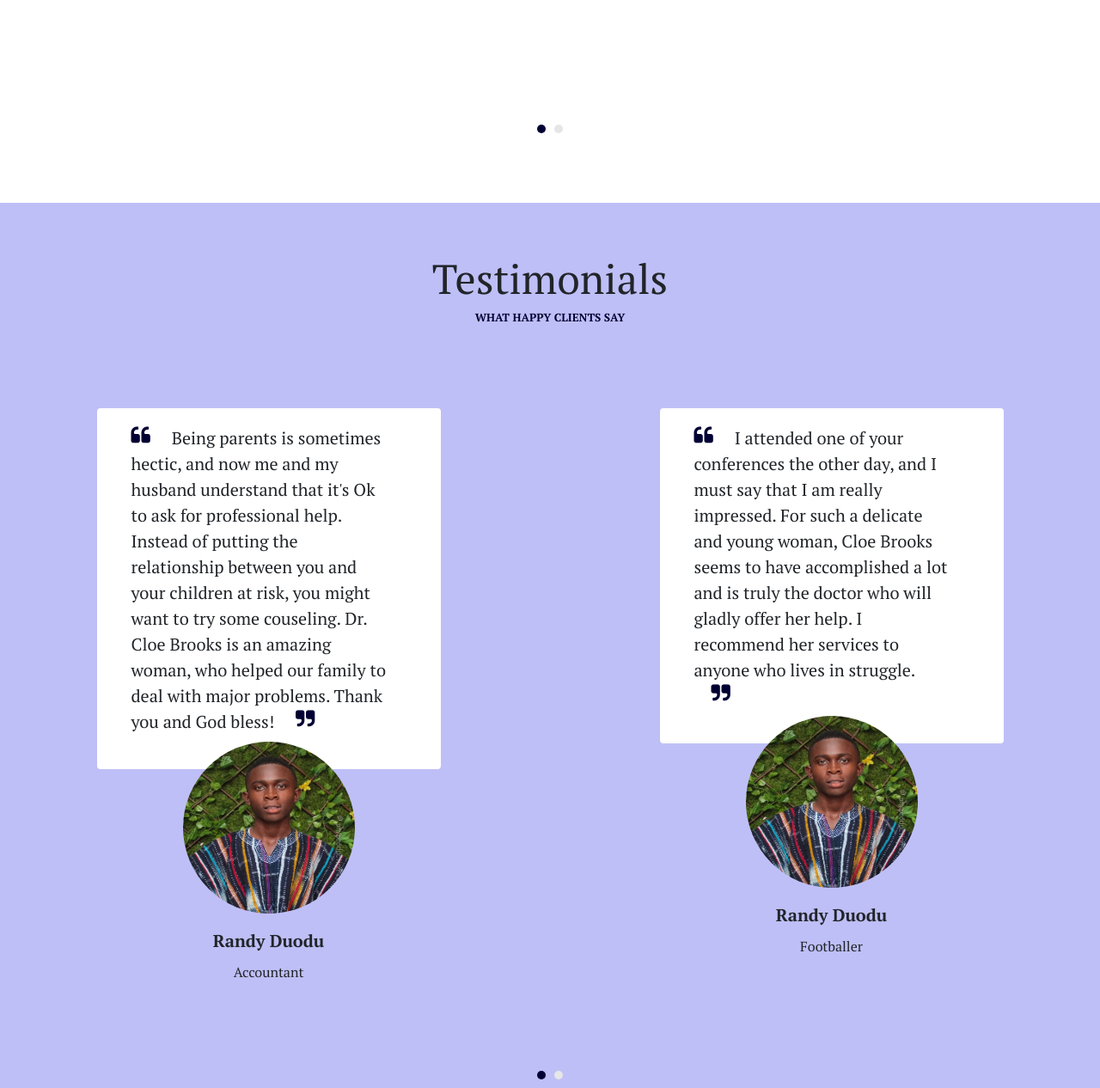
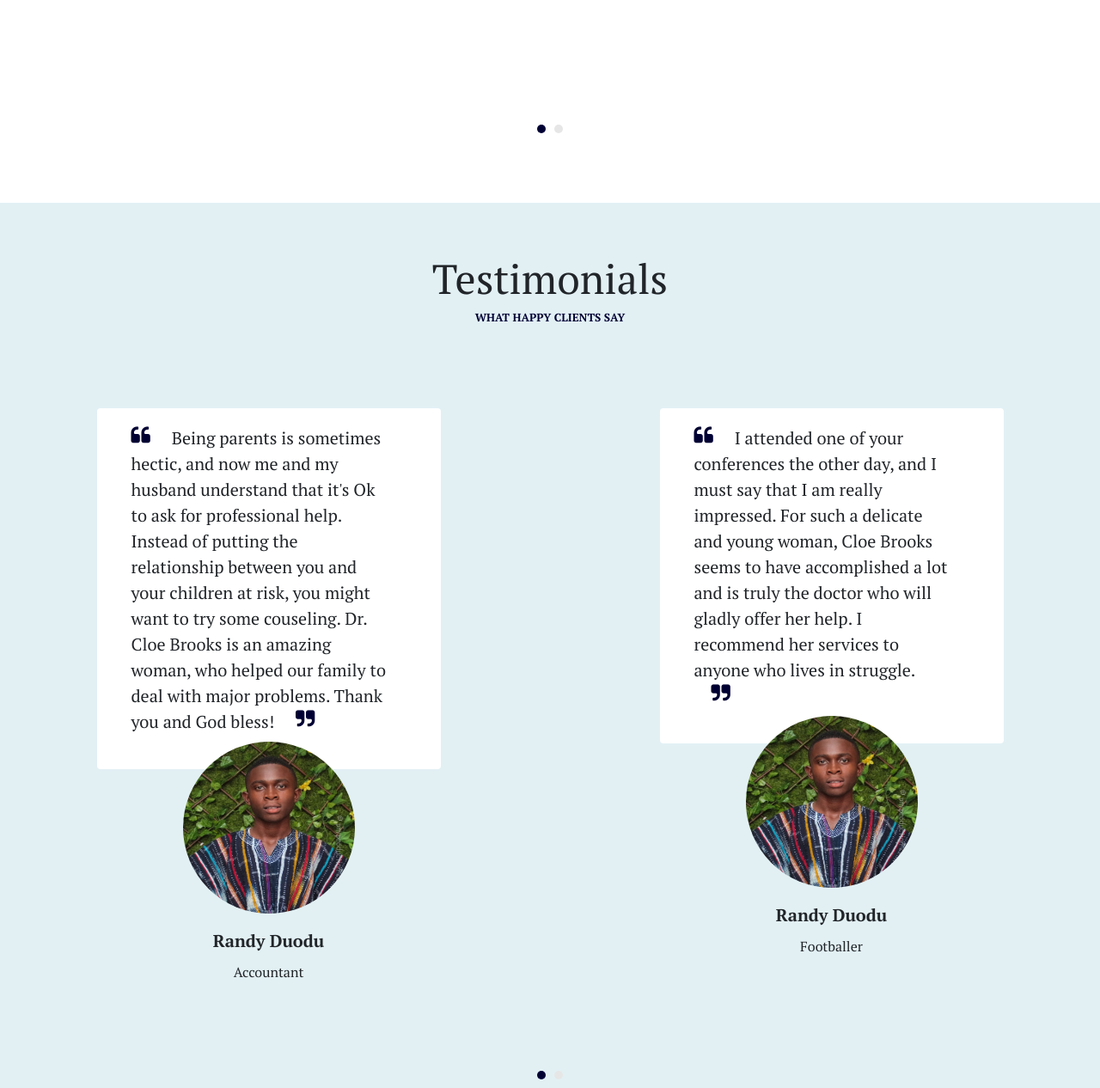
Before and after one commit to iSOLveIT/e_consellingsystem, a Flask app: page / in a window 1280 px wide. Shown: the part 2632-3898 px from the top of the page at 86% size. Run offline with Flask 2, Linux system fonts and the light colour scheme; some libraries are stand-ins or nearby versions; some web fonts are replaced.

Commit message:
Updates to the App

```diff
--- a/content/__init__.py
+++ b/content/__init__.py
@@ -1,5 +1,6 @@
 # Standard library imports
 import os
+from datetime import timedelta as td
 
 # Third party imports
 from flask import Flask
@@ -15,6 +16,7 @@ load_dotenv(dotenv_path=env_path)
 
 # Instantiate Flask
 app = Flask(__name__)
+
 
 
 # Config Mail
@@ -39,5 +41,9 @@ app.config['MYSQL_CURSORCLASS'] = 'DictCursor'
 
 mysql = MySQL(app)
 
+# Config Session
+app.session_cookie_name = 'marlins'
+app.permanent_session_lifetime =  td(minutes=1440)
+
 # Local application imports
 from content import routes
--- a/content/contact.py
+++ b/content/contact.py
@@ -56,7 +56,7 @@ def reset_password_link(user, email, username):
     msg = Message(subj, sender=('COUNSELLING & GENDER UNIT', 'isolveitgroup@gmail.com'), recipients=[email_address])
     assert msg.sender == "COUNSELLING & GENDER UNIT <isolveitgroup@gmail.com>"
 
-    msg.body = "<h2 style='text-align: center;'>Password Reset Instructions</h2> <br> <br> A password reset event have been requested by you on %s (GMT). <br><br> Please note that the password reset window is limited to one hour. If you do not reset your password within one hour, you will need to submit a new request. <br><br> To complete the password reset process, visit the following link: <br> <a href='https://ecounselling-upsa-478a1a.netlify.com/reset_password?token=%s'>Click here to reset password</a> <br><br> <b>Don't recognize this activity?</b> <br> Ignore this email and no changes will be made to your account.<br><br> The Counselling and Gender Unit" %(Edate.strftime('%A, %B %d, %Y %I:%M %p'), token)
+    msg.body = "<h2 style='text-align: center;'>Password Reset Instructions</h2> <br> <br> A password reset event have been requested by you on %s (GMT). <br><br> Please note that the password reset window is limited to one hour. If you do not reset your password within one hour, you will need to submit a new request. <br><br> To complete the password reset process, visit the following link: <br> <a href='http://127.0.0.1:4000/reset_password?token=%s'>Click here to reset password</a> <br><br> <b>Don't recognize this activity?</b> <br> Ignore this email and no changes will be made to your account.<br><br> The Counselling and Gender Unit" %(Edate.strftime('%A, %B %d, %Y %I:%M %p'), token)
     msg.html = msg.body
 
     mail.send(msg)
--- a/content/routes.py
+++ b/content/routes.py
@@ -83,6 +83,8 @@ def contact():
 @app.route('/login', methods=['GET', 'POST'])
 @not_logged_in
 def login():
+    # Session
+    session.permanent = True
     if request.method == "POST":
         # Get Login details
         user_id = request.form['idnumber']
--- a/content/static/css/custom.css
+++ b/content/static/css/custom.css
@@ -210,7 +213,7 @@ img.navbar_img{
 
 /*testimonial section*/
 .testimonial_head{
-  background: #bfbff7;
+  background: #e2f0f4;
   height: max-content;
   margin-top: 50px;
   text-align: center;
--- a/run.py
+++ b/run.py
@@ -9,4 +9,4 @@ import os
 
 if __name__ == "__main__":
     app.secret_key = os.urandom(255)
-    app.run(port=4000, debug=True)
+    app.run(port=4000, debug=False)
--- a/runtime.txt
+++ /dev/null
@@ -1 +0,0 @@
-python-3.7.5
```
Also changed, not shown: other parts of content/static/css/custom.css (+7 -0 lines), content/static/favicon.ico (added), 1 other file.
